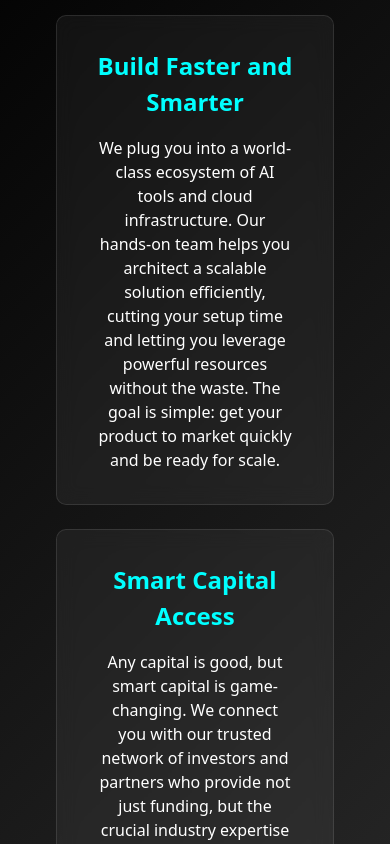
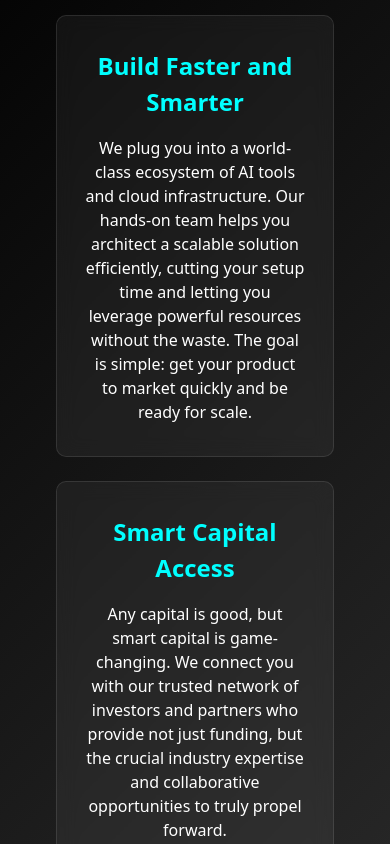
Before and after one commit to Takumi-2112/3d-slide-cards, a React (Vite) app: page / in a window 390 px wide. Shown: the part 2040-2884 px from the top of the page. Built offline with nearby package versions, Linux system fonts and the light colour scheme; a web font is replaced by a local one.

Commit message:
changing width of cards

```diff
--- a/src/styles/About.css
+++ b/src/styles/About.css
@@ -93,6 +93,6 @@
 
   .advantage p {
     margin: 0 auto;
-    max-width:80%;
+    max-width: 90%;
   }
 }
```
